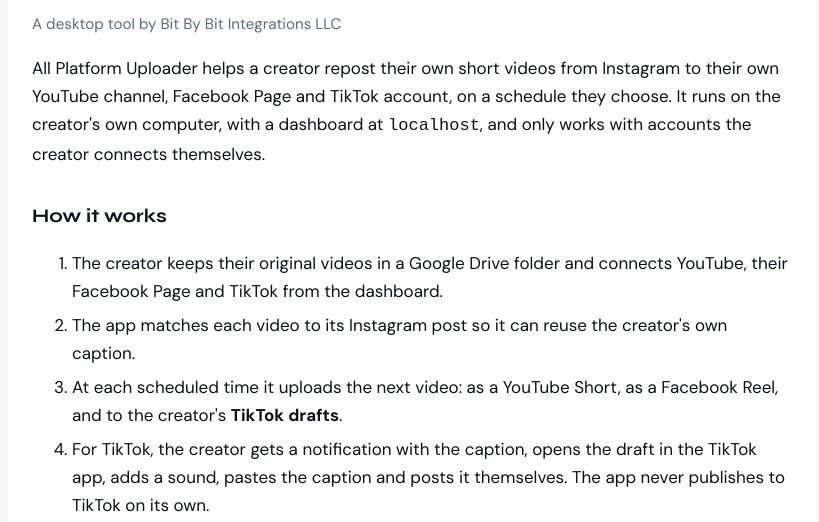
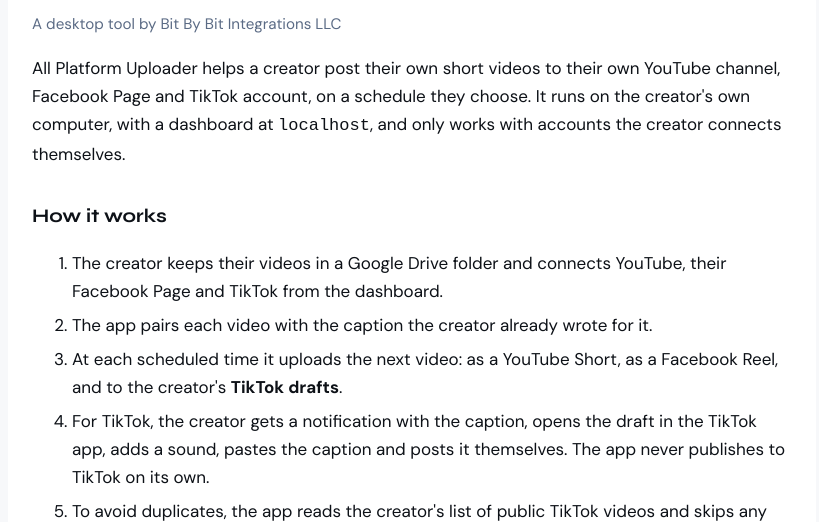
Before and after one commit to BitByBitIntegrations/bitbybitintegrations.com, a plain HTML site: page all-platform-uploader.html in a window 1280 px wide. Shown: the part 285-807 px from the top of the page, without its empty margins (228-1047 px from the left). Drawn offline with Linux system fonts and the light colour scheme.

Commit message:
Describe the uploader as posting your videos, not reposting from Instagram
Co-Authored-By: Claude Opus 5.5 <noreply@anthropic.com>

```diff
--- a/all-platform-uploader.html
+++ b/all-platform-uploader.html
@@ -25,16 +25,16 @@
   <h1>All Platform Uploader</h1>
   <p class="muted">A desktop tool by Bit By Bit Integrations LLC</p>
 
-  <p>All Platform Uploader helps a creator repost their own short videos from Instagram to their own
+  <p>All Platform Uploader helps a creator post their own short videos to their own
   YouTube channel, Facebook Page and TikTok account, on a schedule they choose. It runs on the creator's own
   computer, with a dashboard at <code>localhost</code>, and only works with accounts the creator connects
   themselves.</p>
 
   <h2>How it works</h2>
   <ol>
-    <li>The creator keeps their original videos in a Google Drive folder and connects YouTube, their
+    <li>The creator keeps their videos in a Google Drive folder and connects YouTube, their
       Facebook Page and TikTok from the dashboard.</li>
-    <li>The app matches each video to its Instagram post so it can reuse the creator's own caption.</li>
+    <li>The app pairs each video with the caption the creator already wrote for it.</li>
     <li>At each scheduled time it uploads the next video: as a YouTube Short, as a Facebook Reel, and to
       the creator's <strong>TikTok drafts</strong>.</li>
     <li>For TikTok, the creator gets a notification with the caption, opens the draft in the TikTok app,
```
Also changed, not shown: privacy.html (+3 -3 lines), terms.html (+1 -1 lines).
